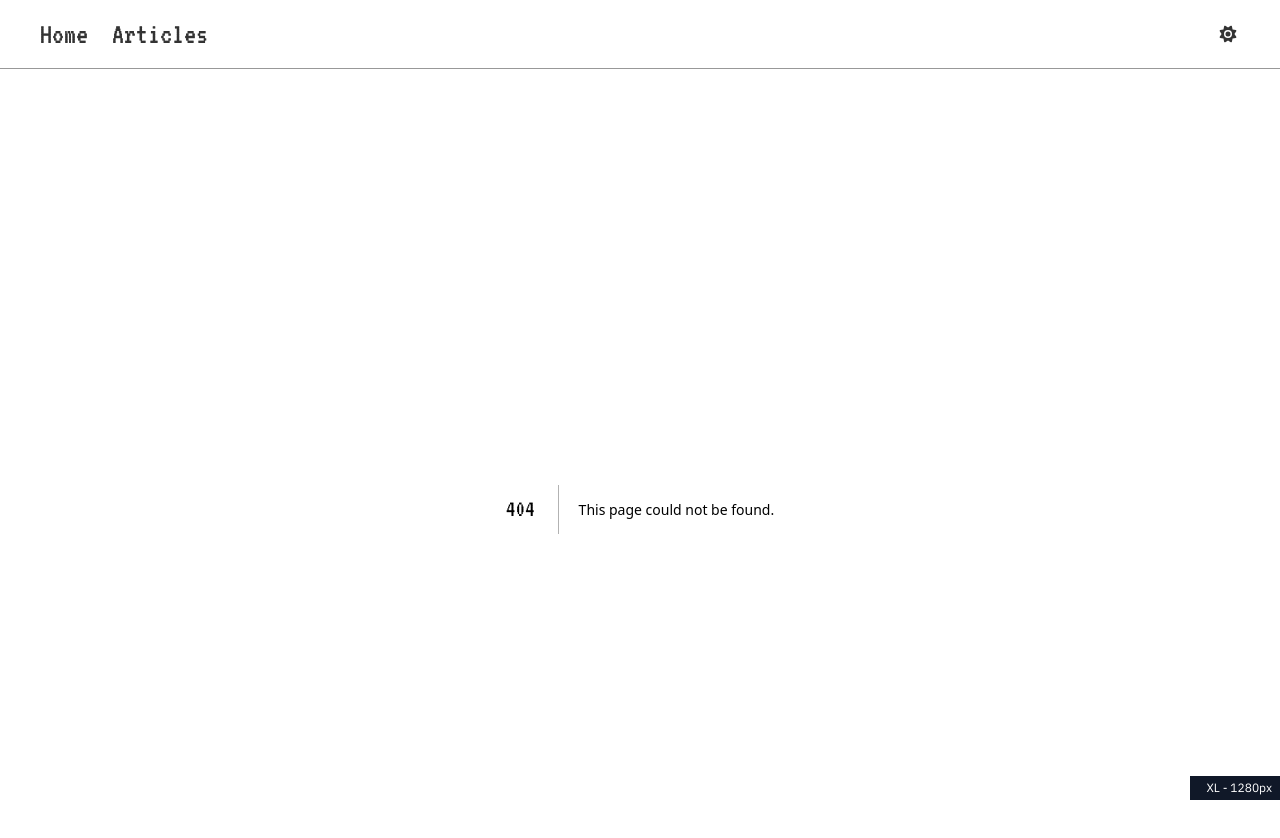
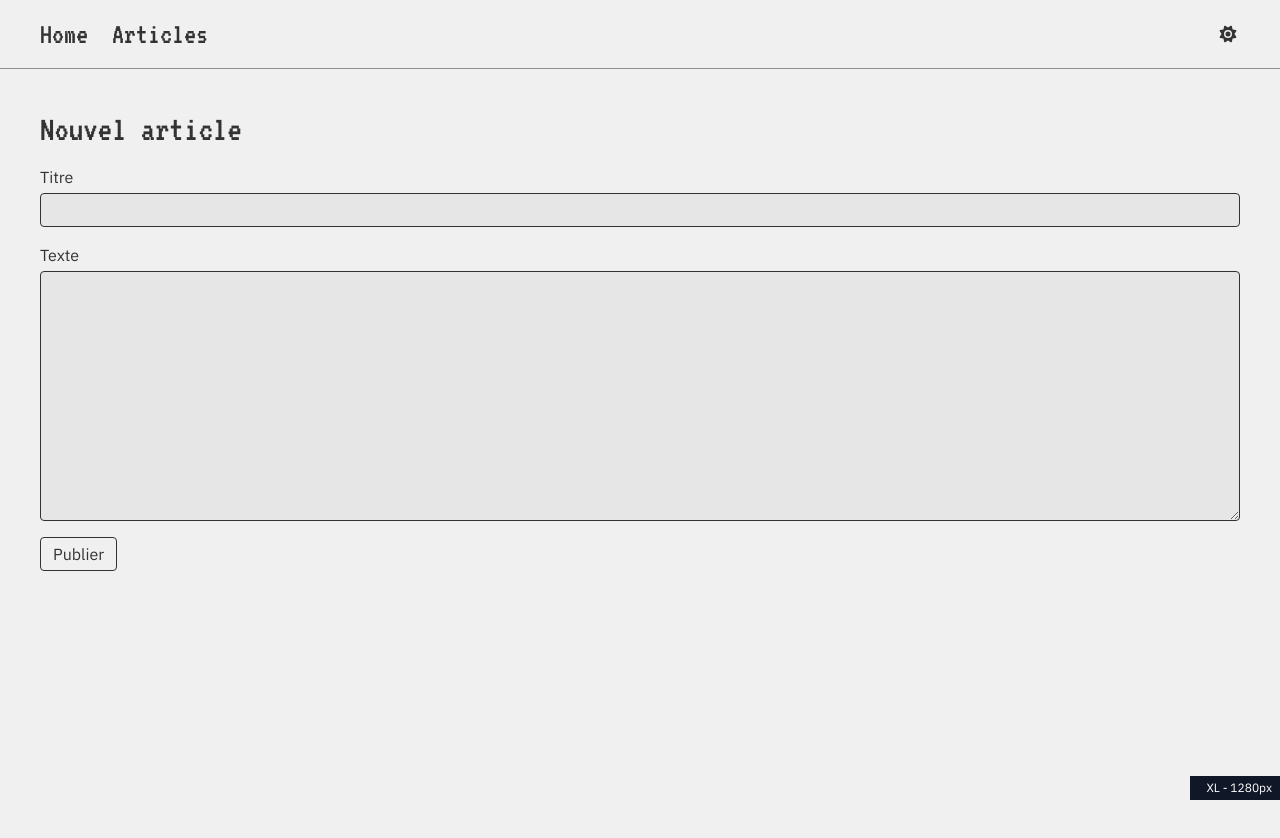
Before and after one commit to lesimpleliott/GarageBlog, a Next.js app: page /articles/new in a window 1280 px wide. Before the commit this address had no page. Shown: the top 838 px of the page. After the commit the page ends 800 px from the top, so only its background shows below. Built offline with nearby package versions, Linux system fonts and the light colour scheme; no server answers.

Commit message:
feat(articles): add article creation form

```diff
--- /dev/null
+++ b/src/app/articles/new/page.tsx
@@ -0,0 +1,42 @@
+import { createArticle } from "@/server/articles/action";
+import clsx from "clsx";
+
+export default function NewArticlePage() {
+  return (
+    <>
+      <h1>Nouvel article</h1>
+
+      <form action={createArticle} className="mt-4 flex flex-col gap-4">
+        <label className="flex flex-col gap-1">
+          Titre
+          <input
+            name="title"
+            required
+            maxLength={200}
+            className="rounded border px-2 py-1 bg-foreground-secondary/10"
+          />
+        </label>
+
+        <label className="flex flex-col gap-1">
+          Texte
+          <textarea
+            name="body"
+            required
+            rows={10}
+            className="rounded border px-2 py-1 bg-foreground-secondary/10"
+          />
+        </label>
+
+        <button
+          type="submit"
+          className={clsx(
+            "cursor-pointer self-start rounded border px-3 py-1",
+            "transition-colors hover:bg-foreground-secondary",
+          )}
+        >
+          Publier
+        </button>
+      </form>
+    </>
+  );
+}
--- a/src/app/articles/page.tsx
+++ b/src/app/articles/page.tsx
@@ -1,6 +1,10 @@
 import { db } from "@/server/db";
 import { articles } from "@/server/db/schema";
+import { faPlus } from "@fortawesome/free-solid-svg-icons";
+import { FontAwesomeIcon } from "@fortawesome/react-fontawesome";
+import clsx from "clsx";
 import { desc } from "drizzle-orm";
+import Link from "next/link";
 import { connection } from "next/server";
 
 const dateFormatter = new Intl.DateTimeFormat("fr-FR", {
@@ -25,6 +29,7 @@ export default async function ArticlesPage() {
       <h1 className="sr-only">Articles</h1>
 
       <ul className="grid grid-cols-3 gap-4">
+        {/* TOUS LES ARTICLES */}
         {allArticles.map((article) => (
           // ARTICLE
           <li key={article.id} className="rounded-lg border">
@@ -43,6 +48,28 @@ export default async function ArticlesPage() {
             <p className="px-3 py-2">{article.body}</p>
           </li>
         ))}
+
+        {/* AJOUTER UN ARTICLE */}
+        <li
+          className={clsx(
+            "",
+            "rounded-lg border border-dotted transition-colors",
+            "border-foreground-secondary hover:border-foreground",
+            "hover:bg-foreground-secondary/20",
+            "text-foreground-secondary hover:text-foreground",
+          )}
+        >
+          <Link
+            href="/articles/new"
+            className={clsx("h-full", "flex items-center justify-center gap-2")}
+          >
+            <FontAwesomeIcon
+              icon={faPlus}
+              className="rounded-full border px-0.5 py-1"
+            />
+            <span className="font-title text-2xl">Créer un article</span>
+          </Link>
+        </li>
       </ul>
     </>
   );
--- /dev/null
+++ b/src/server/articles/action.ts
@@ -0,0 +1,29 @@
+"use server";
+
+import { db } from "@/server/db";
+import { articles } from "@/server/db/schema";
+import { revalidatePath } from "next/cache";
+import { redirect } from "next/navigation";
+
+/** Crée un article à partir du formulaire, puis renvoie vers la liste. */
+export async function createArticle(formData: FormData) {
+  const rawTitle = formData.get("title");
+  const rawBody = formData.get("body");
+
+  if (typeof rawTitle !== "string" || typeof rawBody !== "string") {
+    throw new Error("Formulaire invalide.");
+  }
+
+  const title = rawTitle.trim();
+  const body = rawBody.trim();
+
+  if (!title || title.length > 200 || !body) {
+    throw new Error("Titre (200 caractères max) et texte obligatoires.");
+  }
+
+  // INSERT INTO articles (title, body) VALUES (...)
+  await db.insert(articles).values({ title, body });
+
+  revalidatePath("/articles");
+  redirect("/articles");
+}
```
